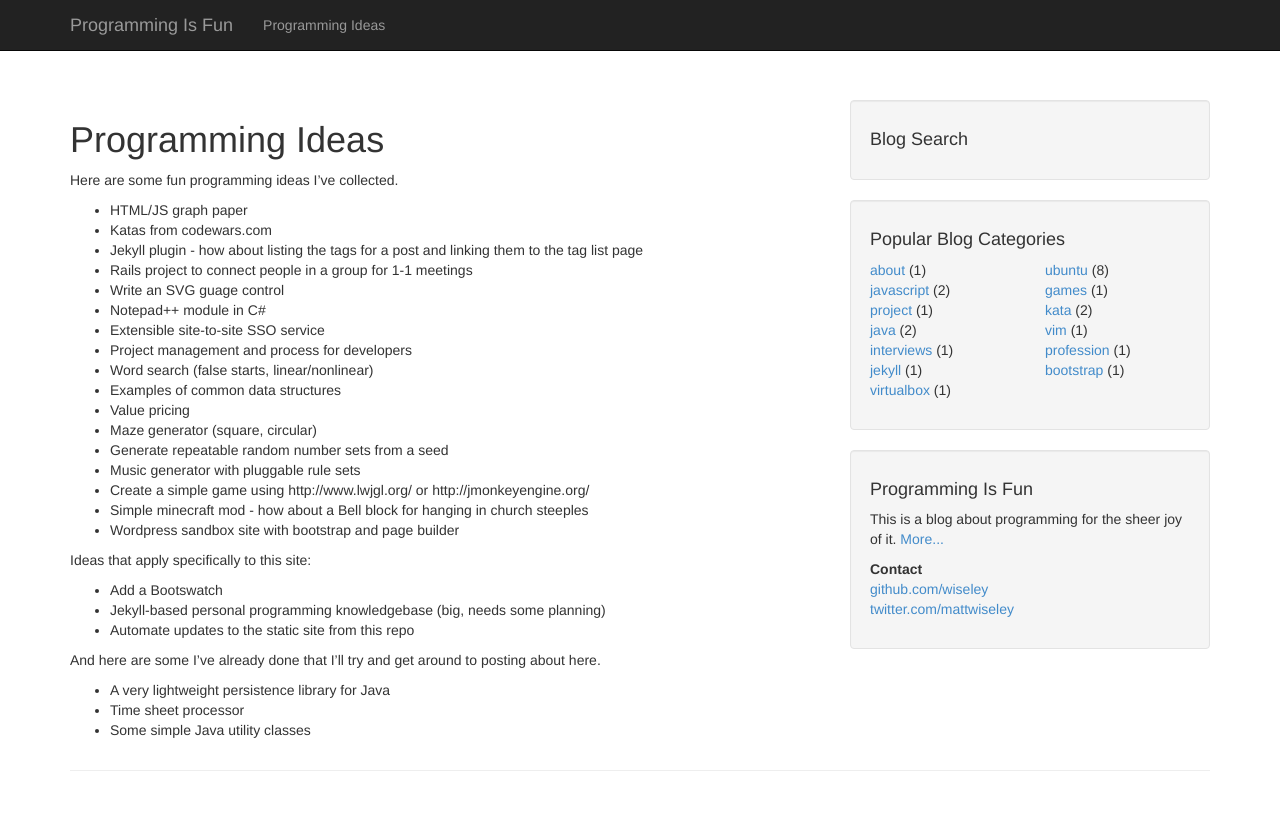
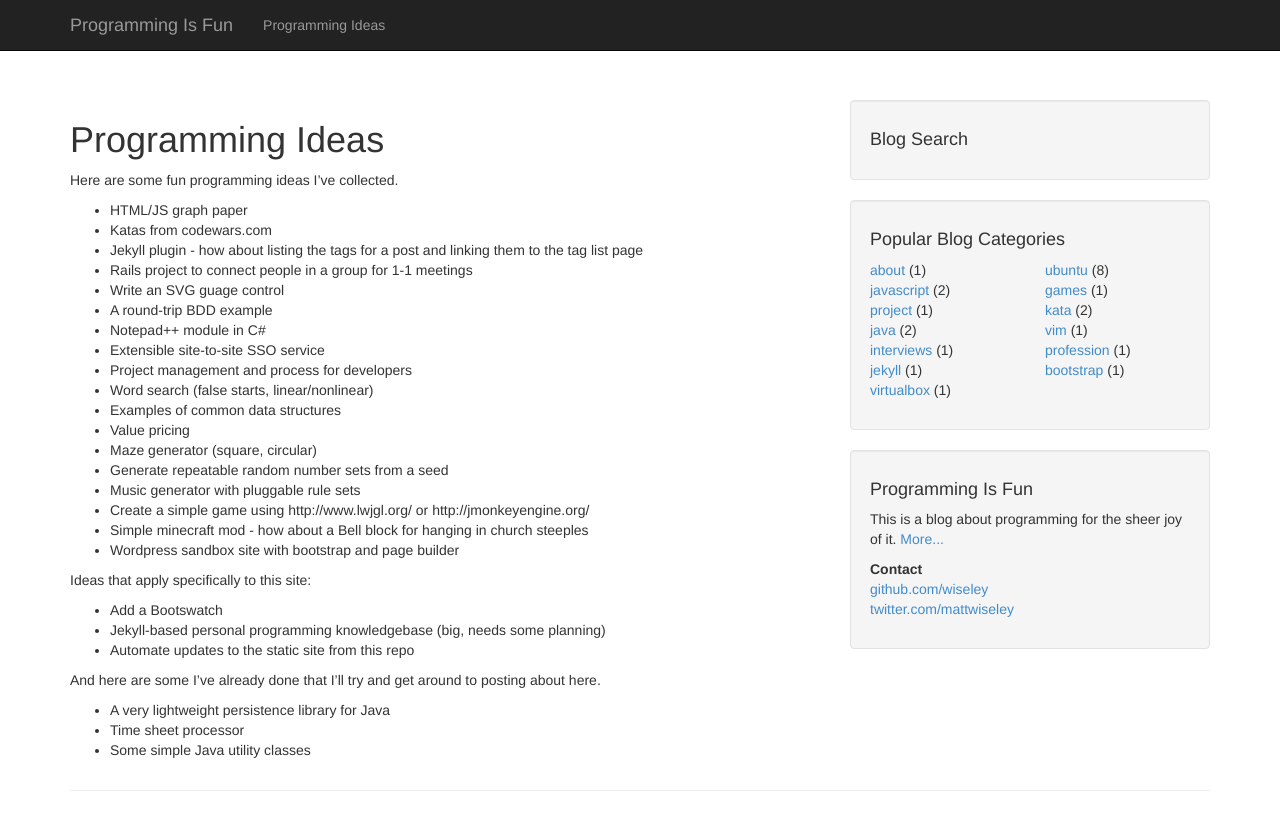
Before and after one commit to bagaag/coderfolder.com, a Jekyll site: the page built from ideas.markdown, in a window 1280 px wide. Shown: the top 830 px of the page. Built offline with Jekyll 4.4.1, drawn with Linux system fonts in a browser that asks for light colours; Markdown is read by kramdown in place of the engine named in the settings; comment, search, counter and statistics services are not loaded.

Commit message:
Update ideas.markdown

```diff
--- a/ideas.markdown
+++ b/ideas.markdown
@@ -11,6 +11,7 @@ Here are some fun programming ideas I've collected.
 * Jekyll plugin - how about listing the tags for a post and linking them to the tag list page
 * Rails project to connect people in a group for 1-1 meetings
 * Write an SVG guage control
+* A round-trip BDD example
 * Notepad++ module in C#
 * Extensible site-to-site SSO service
 * Project management and process for developers
```
